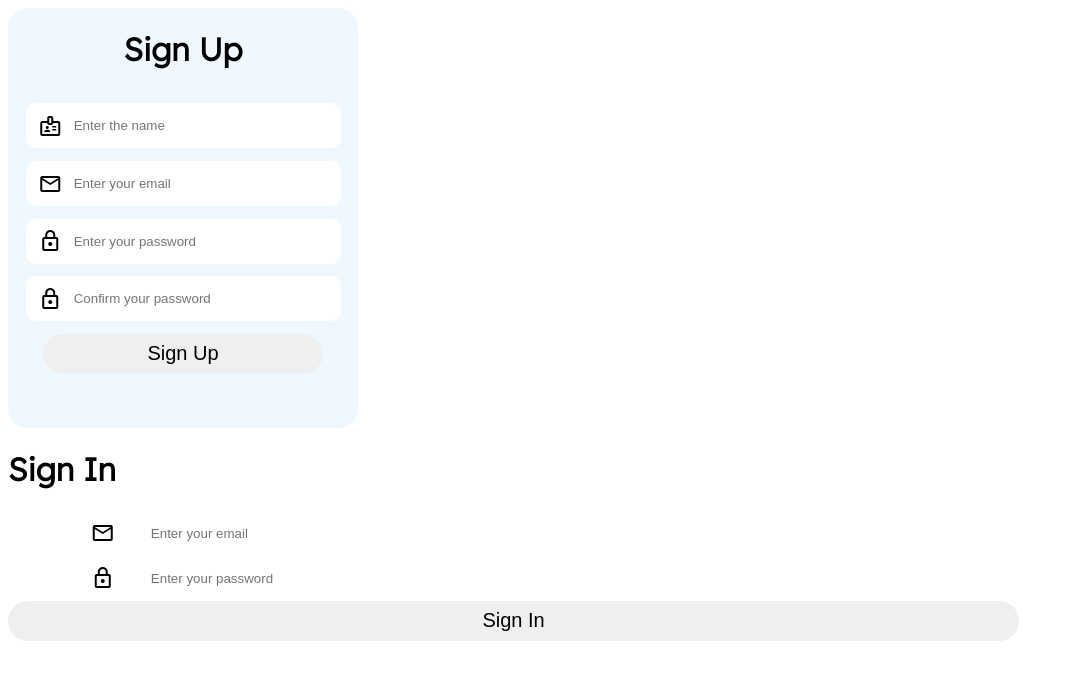
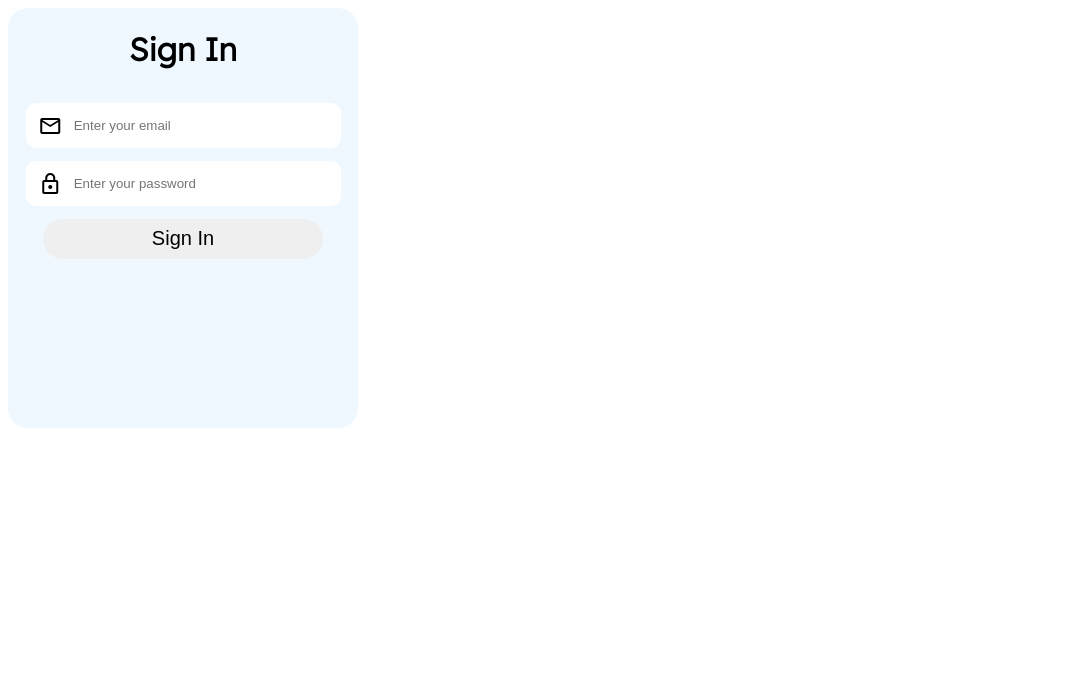
Before and after one commit to iamRaz-01/time_craft, a React (Create React App) app: page / in a window 1280 px wide. Both pictures are taken after a click on the button "Sign Up". Shown: the top 680 px of the page, without its empty margins (0-1074 px from the left). Built offline with nearby package versions, Linux system fonts and the light colour scheme.

Commit message:
Page Redirection function added

```diff
--- a/src/App.js
+++ b/src/App.js
@@ -1,13 +1,12 @@
 import { SignUp } from "./assets/components/SignUp.jsx";
 import { SignIn } from "./assets/components/SignIn.jsx";
+import { useState } from "react";
 
 function App() {
-  return (
-    <div>
-      <SignUp />
-      <SignIn />
-    </div>
-  );
+  const pages = [<SignUp onPageChange={() => setPageIndex(1)} />, <SignIn />];
+  const [pageIndex, setPageIndex] = useState(0);
+
+  return <div>{pages[pageIndex]}</div>;
 }
 
 export default App;
--- a/src/assets/components/Input.jsx
+++ b/src/assets/components/Input.jsx
@@ -1,14 +1,14 @@
-const Input = (props) => {
+const Input = ({ properties }) => {
   return (
     <div className="input-div">
-      <span className="material-symbols-outlined">{props.properties.icon}</span>
+      <span className="material-symbols-outlined">{properties.icon}</span>
       <input
-        type={props.properties.type}
-        placeholder={props.properties.place}
-        pattern={props.properties.pattern}
-        title={props.properties.title}
+        type={properties.type}
+        placeholder={properties.place}
+        pattern={properties.pattern}
+        title={properties.title || ""}
         onChange={(e) => {
-          props.properties.event(e.target.value);
+          properties.event(e.target.value);
         }}
       />
     </div>
--- a/src/assets/components/RegisterButton.jsx
+++ b/src/assets/components/RegisterButton.jsx
@@ -1,7 +1,9 @@
-const RegisterButton = ({ buttonFor }) => {
+const RegisterButton = ({ buttonFor, registerAction }) => {
   return (
     <>
-      <button className="common-button"> {buttonFor}</button>
+      <button className="common-button" onClick={registerAction}>
+        {buttonFor}
+      </button>
     </>
   );
 };
--- a/src/assets/components/SignIn.jsx
+++ b/src/assets/components/SignIn.jsx
@@ -1,28 +1,41 @@
 import { Input } from "./Input";
 import { RegisterButton } from "./RegisterButton";
+import "../css/sign.css";
+import { useState } from "react";
+
+const SignIn = () => {
+  const [email, setEmail] = useState("");
+  const [password, setPassword] = useState("");
+
   const signInInputData = [
     {
       type: "email",
       icon: "email",
       place: "Enter your email",
+      event: setEmail,
     },
     {
       type: "password",
       title: "Password",
       icon: "lock",
       place: "Enter your password",
+      event: setPassword,
     },
   ];
-const signInInputs = signInInputData.map((item) => {
-  return <Input properties={item}></Input>;
+
+  const signInInputs = signInInputData.map((item, index) => {
+    return <Input key={index} properties={item}></Input>;
   });
 
-const SignIn = () => {
+  const handleSingInValues = () => {
+    console.log(`${email} ${password}`);
+  };
+
   return (
-    <div>
+    <div className="sign-up">
       <h1 className="signIn-head">Sign In</h1>
       {signInInputs}
-      <RegisterButton buttonFor="Sign In" />
+      <RegisterButton buttonFor="Sign In" registerAction={handleSingInValues} />
     </div>
   );
 };
--- a/src/assets/components/SignUp.jsx
+++ b/src/assets/components/SignUp.jsx
@@ -3,7 +3,7 @@ import { useState } from "react";
 import { Input } from "./Input";
 import { RegisterButton } from "./RegisterButton";
 
-const SignUp = () => {
+const SignUp = ({ onPageChange }) => {
   const [username, setName] = useState("");
   const [email, setEmail] = useState("");
   const [password, setPassword] = useState("");
@@ -37,15 +37,23 @@ const SignUp = () => {
     },
   ];
 
-  const inputs = data.map((e) => {
-    return <Input properties={e} />;
-  });
+  const inputs = data.map((item, index) => (
+    <Input key={index} properties={item} title={item.title} />
+  ));
+
+  const handleSingUpValues = () => {
+    console.log(`${email} ${password} ${username} ${confirmPassword}`);
+    onPageChange();
+  };
 
   return (
     <div className="sign-up">
       <h1>Sign Up</h1>
       {inputs}
-      <RegisterButton buttonFor="Sign Up"></RegisterButton>
+      <RegisterButton
+        registerAction={handleSingUpValues}
+        buttonFor="Sign Up"
+      ></RegisterButton>
     </div>
   );
 };
```
Lines whose indentation alone changed are shown as unchanged.
